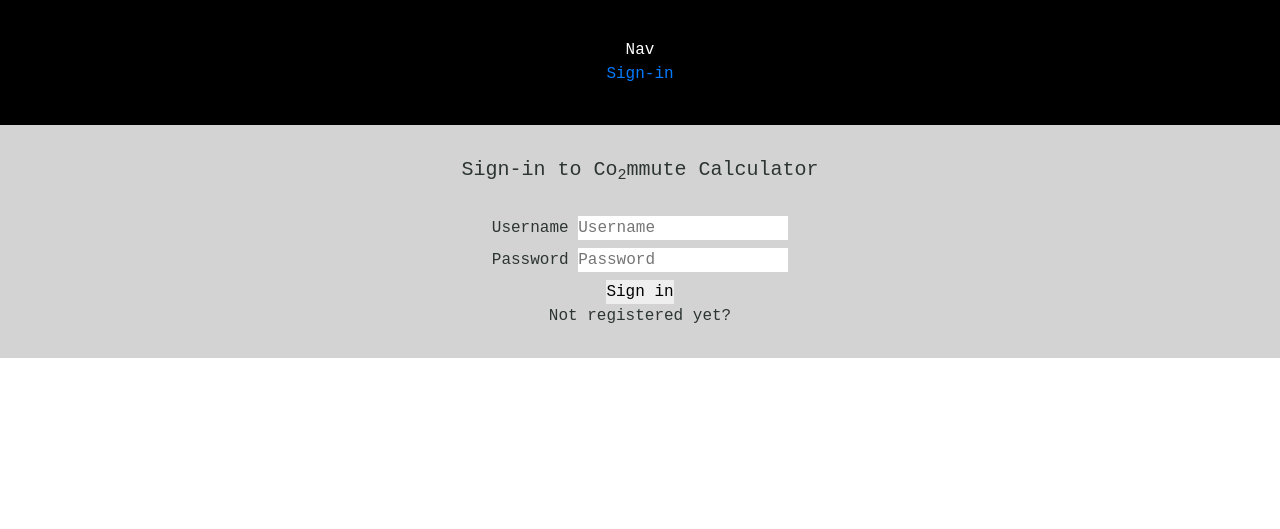
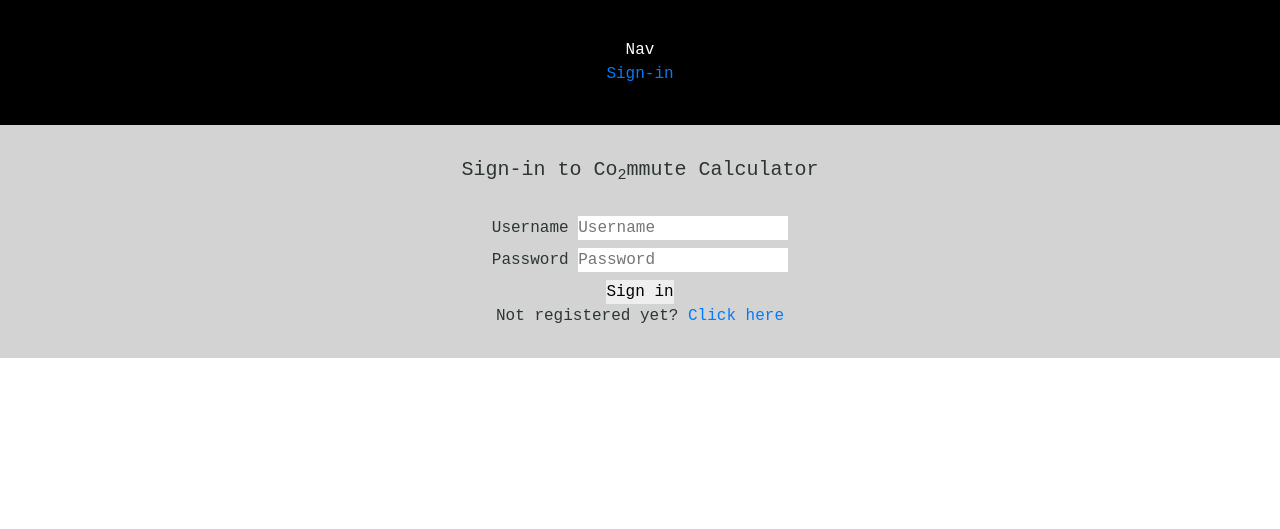
Before and after one commit to LeahBorns/commute-calculator-final-capstone, a plain HTML site: page public/landing-page.html in a window 1280 px wide. Shown: the top 529 px of the page. Drawn offline with nearby package versions, Linux system fonts and the light colour scheme.

Commit message:
added page link

```diff
--- a/public/landing-page.html
+++ b/public/landing-page.html
@@ -29,7 +29,7 @@
                    </div>
                    <button type="submit">Sign in</button>
                </form>
-               <p>Not registered yet? <a href=""Click here</p>
+               <p>Not registered yet? <a href="#sign-up">Click here</a></p>
            </section>
             <header class="main-header" role="banner">
                 <h1>Co<sub>2</sub>mmute Calculator</h1>
```
